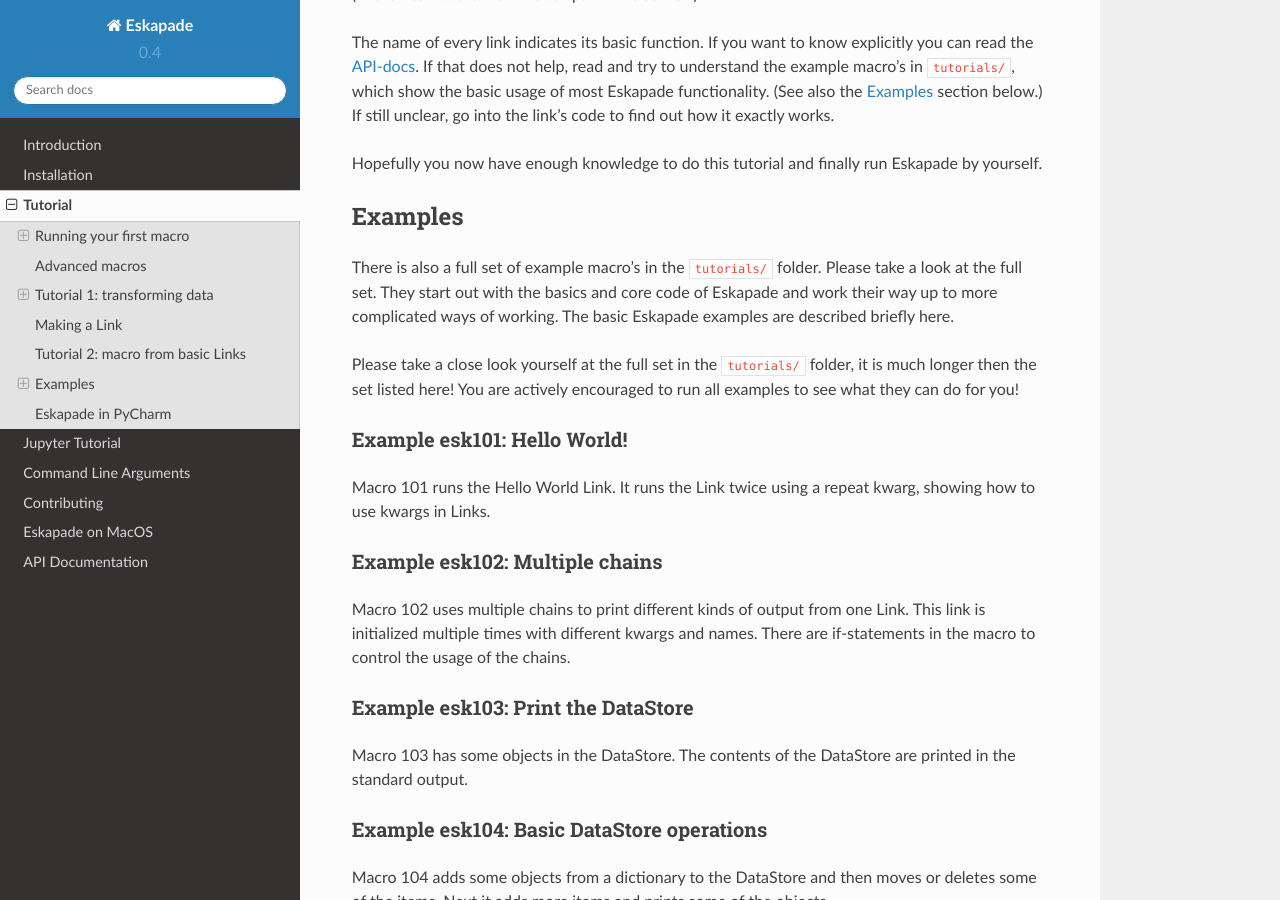
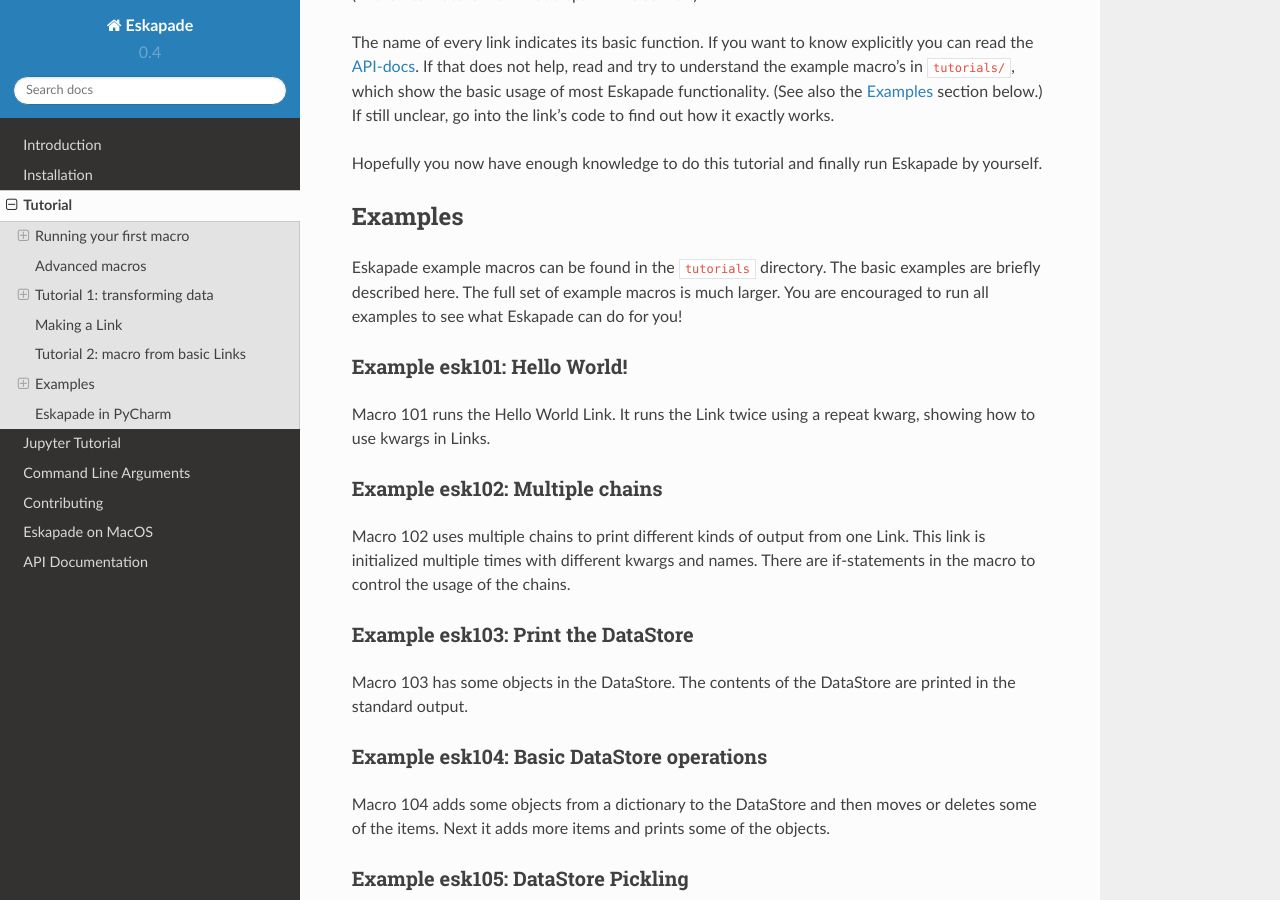
Before and after one commit to KaveIO/Eskapade, a Sphinx documentation site: the page built from docs/source/tutorial.rst, in a window 1280 px wide and 900 px high, scrolled down 7248 px. Built offline with Sphinx 7.4.7 and the Read the Docs theme 2.0.0, drawn with Linux system fonts in a browser that asks for light colours; pages that are not in the unit, such as notebooks, are missing from menus.

Commit message:
Docs: Clean up example-macros text

```diff
--- a/docs/source/tutorial.rst
+++ b/docs/source/tutorial.rst
@@ -313,12 +313,10 @@
 Examples
 --------
 
-There is also a full set of example macro's in the ``tutorials/`` folder. Please take a look at the full set.
-They start out with the basics and core code of Eskapade and work their way up to more complicated ways of working.
-The basic Eskapade examples are described briefly here.
-
-Please take a close look yourself at the full set in the ``tutorials/`` folder, it is much longer then the set listed here!
-You are actively encouraged to run all examples to see what they can do for you!
+Eskapade example macros can be found in the ``tutorials`` directory.
+The basic examples are briefly described here.  The full set of example
+macros is much larger.  You are encouraged to run all examples to see
+what Eskapade can do for you!
 
 Example esk101: Hello World!
 ~~~~~~~~~~~~~~~~~~~~~~~~~~~~
```
